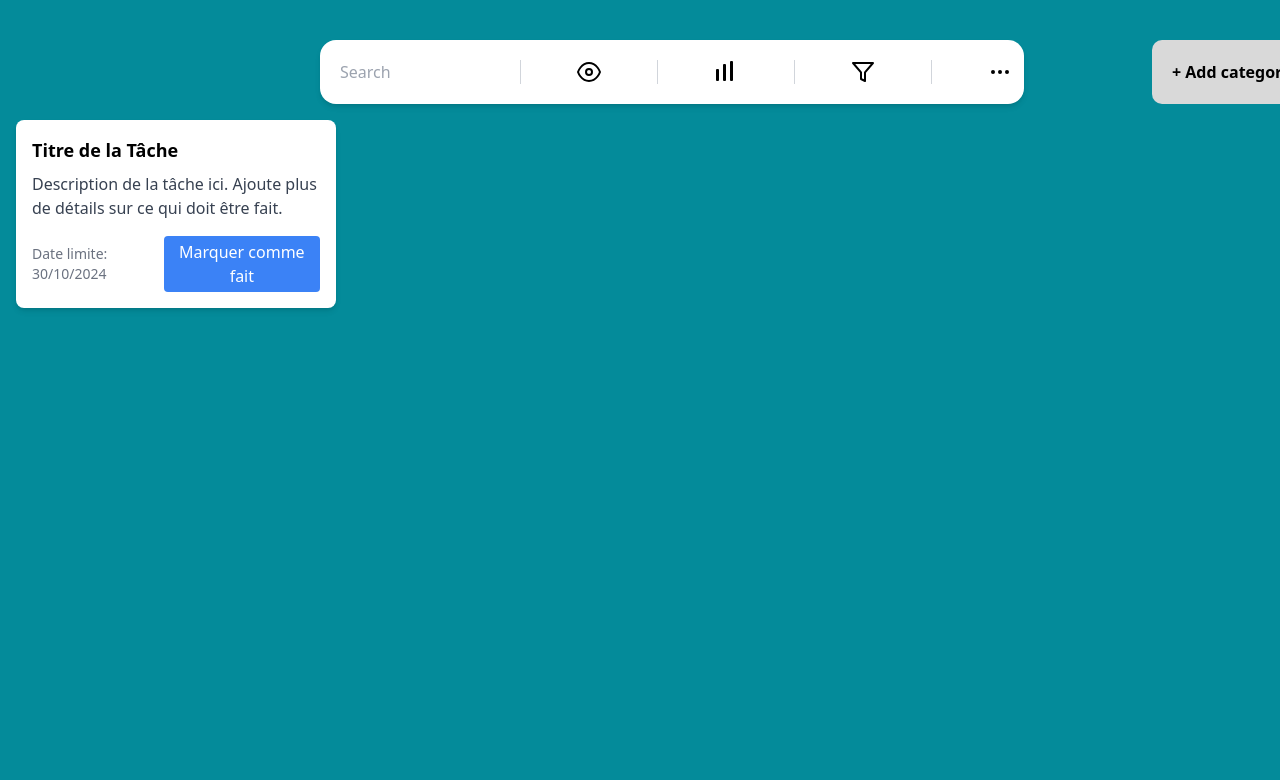
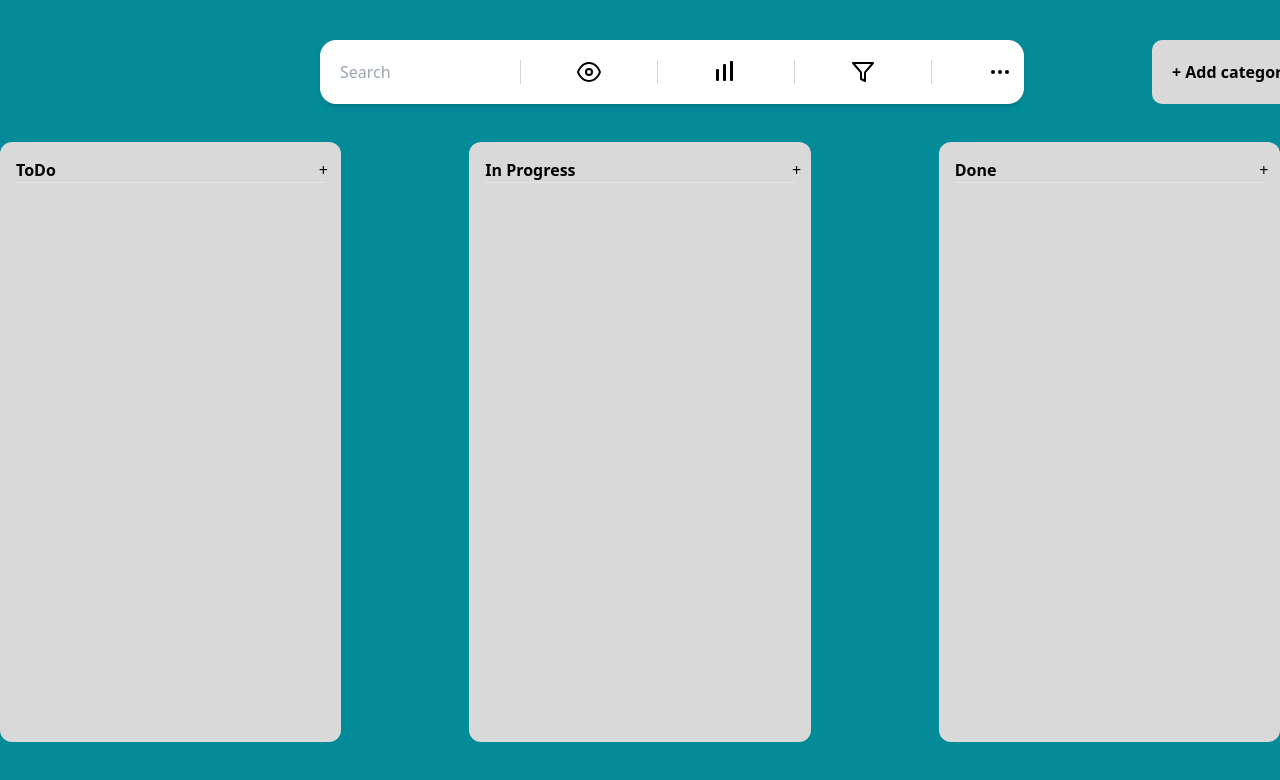
Before and after one commit to Youcode-Classe-E-2024-2025/Moustapha_Ndiaye-todo, a website: page src/html_pages/landing_page.html in a window 1280 px wide. Shown: the top 780 px of the page. Drawn offline with Linux system fonts and the light colour scheme.

Commit message:
done : card container

```diff
--- a/src/html_pages/landing_page.html
+++ b/src/html_pages/landing_page.html
@@ -76,20 +76,38 @@
             <div class="button-category absolute top-[5%] left-[90%]">
                 <a href="#">
                     <button class="start-button p-5 bg-secondary-color rounded-l-[10px] text-black font-bold font-roboto
-                    transition-transform transform hover:scale-105 hover:text-blue-500 whitespace-nowrap">+ Add category</button>
+                    transition-transform transform hover:scale-105 hover:text-blue-500 whitespace-nowrap">+ Add
+                        category</button>
                 </a>
             </div>
         </section>
-        <section>
-            <div class="ToDo-card bg-white shadow-md rounded-lg p-4 m-4 max-w-xs">
-                <h2 class="text-lg font-semibold mb-2">Titre de la Tâche</h2>
-                <p class="text-gray-700 mb-4">Description de la tâche ici. Ajoute plus de détails sur ce qui doit être fait.</p>
-                <div class="flex justify-between items-center">
-                    <span class="text-sm text-gray-500">Date limite: 30/10/2024</span>
-                    <button class="bg-blue-500 text-white px-3 py-1 rounded hover:bg-blue-600 transition">
-                        Marquer comme fait
-                    </button>
+        <section class="flex justify-center space-x-[10%] mt-[3%] p-0">
+            <!-- ToDo Card -->
+            <div class="ToDo p-4 w-[351px] h-[600px] bg-secondary-color rounded-xl">
+                <div class="card-container flex space-x-[85%]">
+                    <h3 class="font-bold whitespace-nowrap">ToDo</h3>
+                    <button class="start-button font-roboto
+                    transition-transform transform hover:scale-105 hover:bg-white">+</button>
                 </div>
+                <hr>
+            </div>
+            <!-- InProgress Card -->
+            <div class="InProgress p-4 w-[351px] h-[600px] bg-secondary-color rounded-xl">
+                <div class="card-container flex space-x-[70%]">
+                    <h3 class="font-bold whitespace-nowrap">In Progress</h3>
+                    <button class="start-button font-roboto
+                    transition-transform transform hover:scale-105 hover:bg-white">+</button>
+                </div>
+                <hr>
+            </div>
+            <!-- Done Card -->
+            <div class="Done p-4 w-[351px] h-[600px] bg-secondary-color rounded-xl">
+                <div class="card-container flex space-x-[85%]">
+                    <h3 class="font-bold whitespace-nowrap">Done</h3>
+                    <button class="start-button font-roboto
+                    transition-transform transform hover:scale-105 hover:bg-white">+</button>
+                </div>
+                <hr>
             </div>
         </section>
     </main>
```
Also changed, not shown: src/index.html (+1 -1 lines), dist/output.css.
